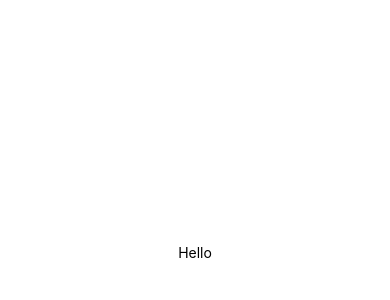
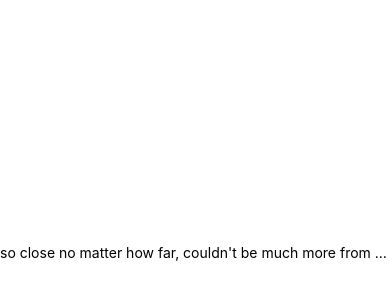
Before and after one commit to ihab-sensei/DoneWithIt_ReactNative, a React Native app: screen / in a window 390 px wide. Shown: the part 170-470 px from the top of the page. Built offline with nearby package versions, Linux system fonts and the light colour scheme.

Commit message:
Text element

```diff
--- a/App.js
+++ b/App.js
@@ -14,11 +14,14 @@ import {
 
 export default function App() {
   let x = 1;
-  console.log("Apps is exectued");
+  const handleTextPress = () => console.log("Apps is exectued");
 
   return (
     <View style={styles.container}>
-      <Text>Hello</Text>
+      <Text onPress={handleTextPress} numberOfLines={1}>
+        so close no matter how far, couldn't be much more from the heart.
+        Forever trust in who we are and nothing else matters.
+      </Text>
     </View>
   );
 }
```
